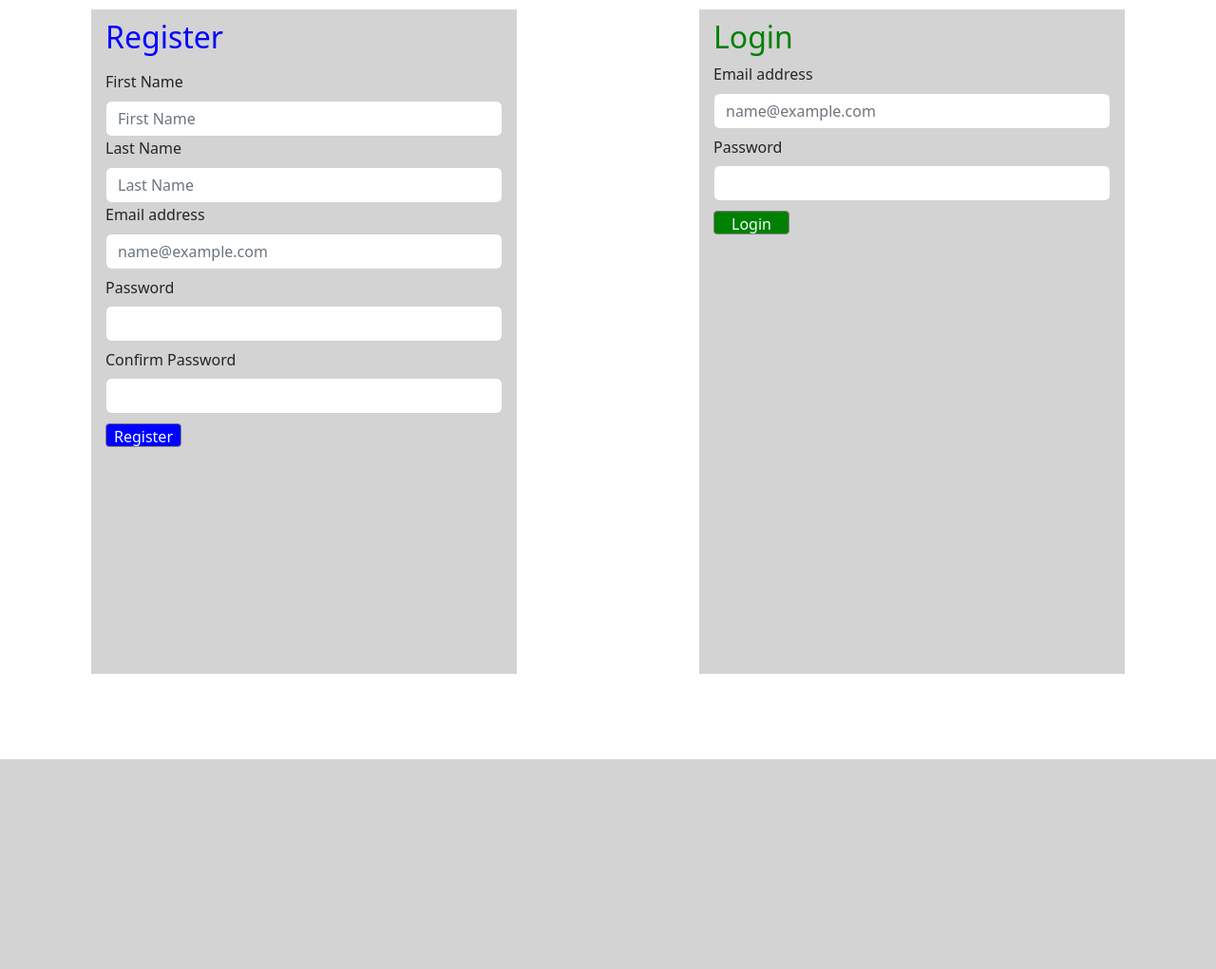
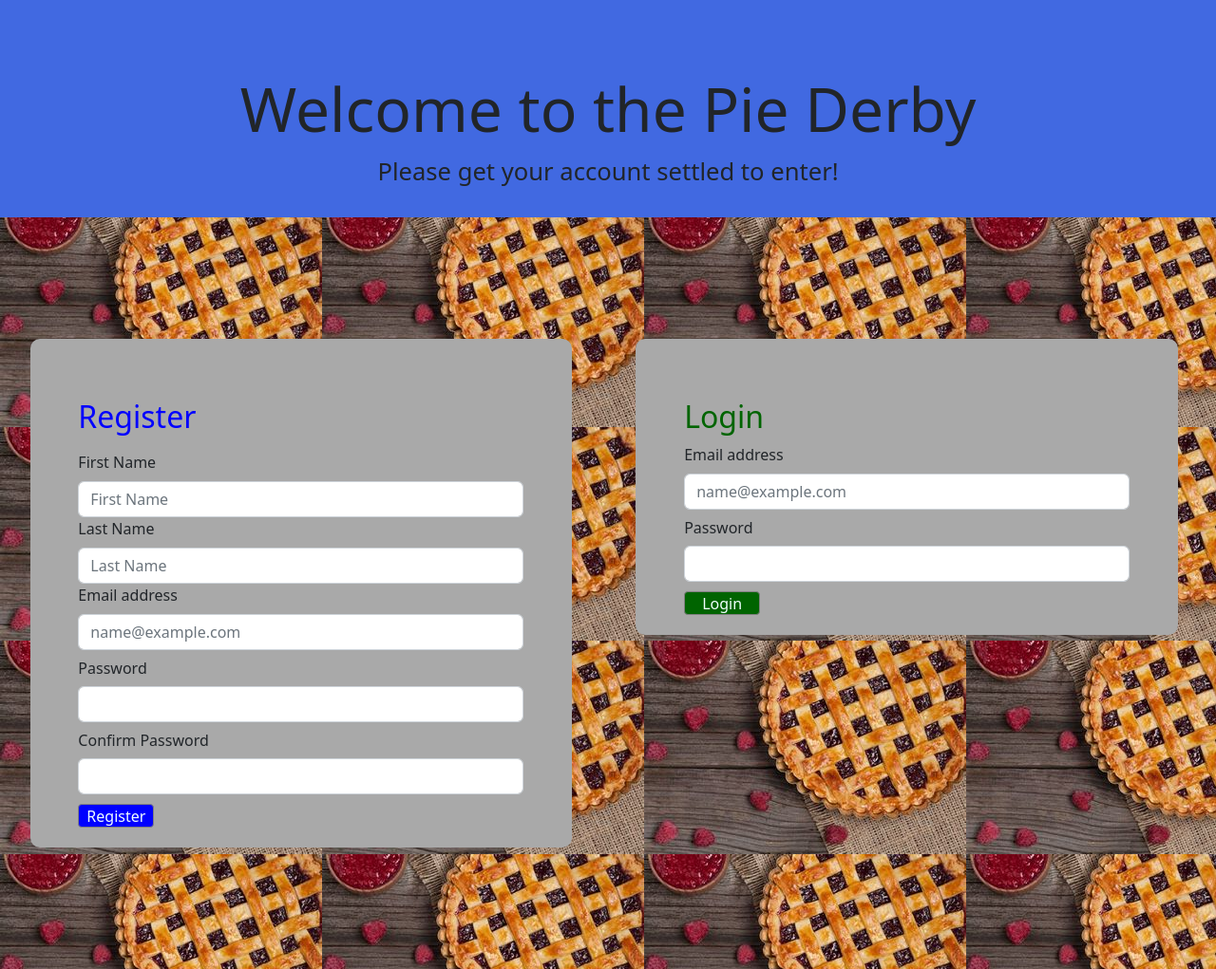
Before and after one commit to GreenJ84/Pie_Derby, a Flask app: page / in a window 1280 px wide. Shown: the whole page at 95% size. Before the commit the page ends 800 px from the top, so only its background shows below. Run offline with Flask 2, Linux system fonts and the light colour scheme.

Commit message:
Edit the design and styling of Register/Login

```diff
--- a/flask_app/templates/recipes_reg_log.html
+++ b/flask_app/templates/recipes_reg_log.html
@@ -7,19 +7,36 @@
     <title>Register_Login</title>
     <link href="https://cdn.jsdelivr.net/npm/bootstrap@5.2.0-beta1/dist/css/bootstrap.min.css" rel="stylesheet" integrity="sha384-0evHe/X+R7YkIZDRvuzKMRqM+OrBnVFBL6DOitfPri4tjfHxaWutUpFmBp4vmVor" crossorigin="anonymous">
     <style>
-        .body{
-            display: flex;
+        * {
+            box-sizing: border-box;
+            margin: 0;
+            padding: 0;
+        }
+        body{
+            background-image: url('../static/images/th(1).png');
+        }
+        #titleHolder{
+            background-color: royalblue;
+            padding: 1% 0;
+        }
+        .title{
+            text-align: center;
+            margin-top: 5%;
+            font-size: 5vw;
         }
         .content{
-            width: 50%;
-            box-sizing: border-box;
+            width: 49.5%;
+            padding: 10% 0;
+            margin: 0;
+            display: inline-flex;
         }
         .box{
-            background-color: lightgray;
-            width: 70%;
-            height: 700px;
-            margin: 10px 15%;
-            padding: 10px 15px;
+            background-color: darkgrey;
+            width: 90%;
+            height: auto;
+            margin: 0 5%;
+            padding: 10% 8% 5%;
+            border-radius: 10px;
         }
 
         #tooltip {
@@ -83,6 +100,9 @@
     </style>
 </head>
 <body class="body">
+    <div id="titleHolder">
+    <h1 class="title"> Welcome to the Pie Derby </h1>
+    <p style="text-align: center; font-size: 2vw;"> Please get your account settled to enter! </p></div>
     <div class="content">
         <div class="box">
             <form action="/register" method="POST">
@@ -130,7 +150,7 @@
     <div class="content">
         <div class="box">
             <form action="/login" method="POST">
-                <h2 style="color: green;">Login</h2>
+                <h2 style="color: darkgreen;">Login</h2>
 
                 {% with login = get_flashed_messages(category_filter=["login"]) %}
                     {% if login %}
@@ -148,9 +168,10 @@
                 <label for="password" class="col-sm-2 col-form-label">Password</label>
                 <input type="password" class="form-control" name="password">
 
-                <input style="background-color: green;" class="button" type="submit" value="Login">
+                <input style="background-color: darkgreen;" class="button" type="submit" value="Login">
                 </form>
         </div>
     </div>
+    <script src="../static/pie_derby.js"></script>
 </body>
 </html>
```
